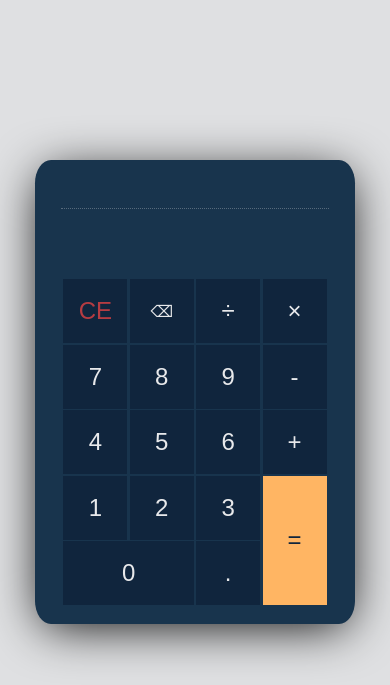
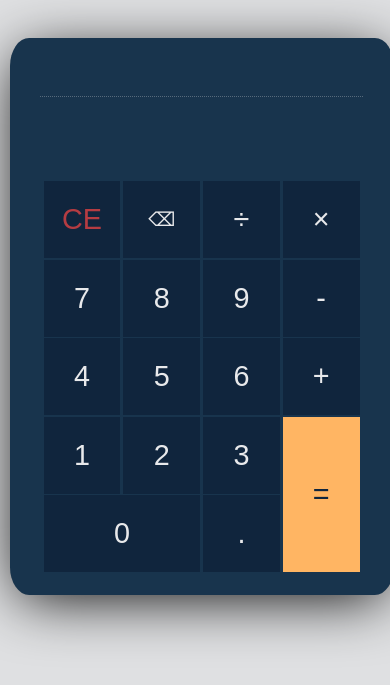
Before and after one commit to RannoL/calculator, a plain HTML site: page index.html in a window 390 px wide. Shown: the top 685 px of the page. Drawn offline with Linux system fonts and the light colour scheme.

Commit message:
scaled everything up and added media query for phone(top margin smaller)

```diff
--- a/stylesheet.css
+++ b/stylesheet.css
@@ -1,10 +1,3 @@
-@media only screen and (min-width: 992px) {
-    html {
-        transform: scale(1.2);
-        transition: 0.5s ease-in-out;
-    }
-}
-
 
 * {
     color:  #E8E9EB;
@@ -17,6 +10,7 @@ html {
     font-size: 100%;
     background: #DFE0E2;
     font-family: 'Roboto', sans-serif;
+    zoom: 1.2;
 }
 
 #calcContainer {
@@ -34,7 +28,7 @@ html {
     display: flex;
     justify-content: center;
     flex-flow: column wrap;
-    margin-top: 10em;
+    margin-top: 5em;
 }
 
 #inputContainer, #historyContainer {
@@ -158,3 +152,9 @@ footer {
     top: 5em;
     justify-content: center;
 }
+
+@media only screen and (max-width: 762px) {
+    #displayContainer{
+        margin-top: 2em;
+    }
+}
```
